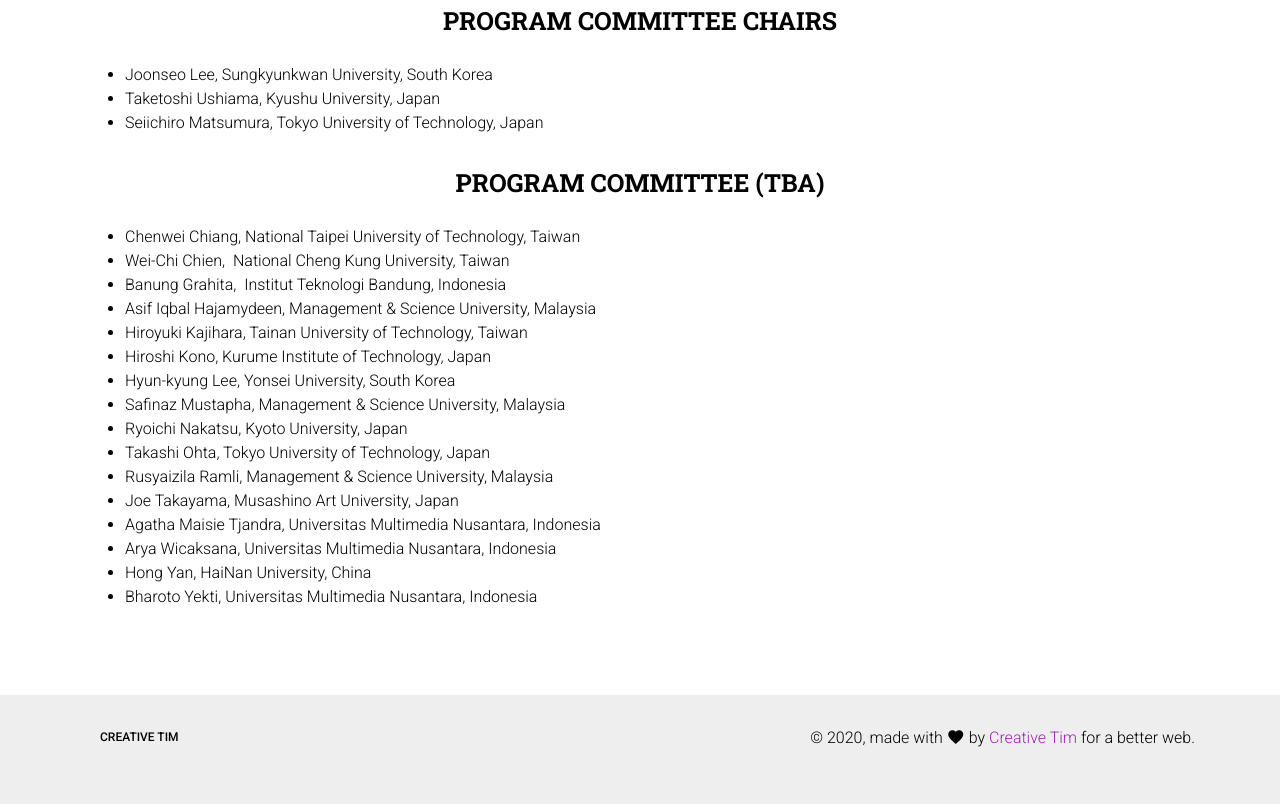
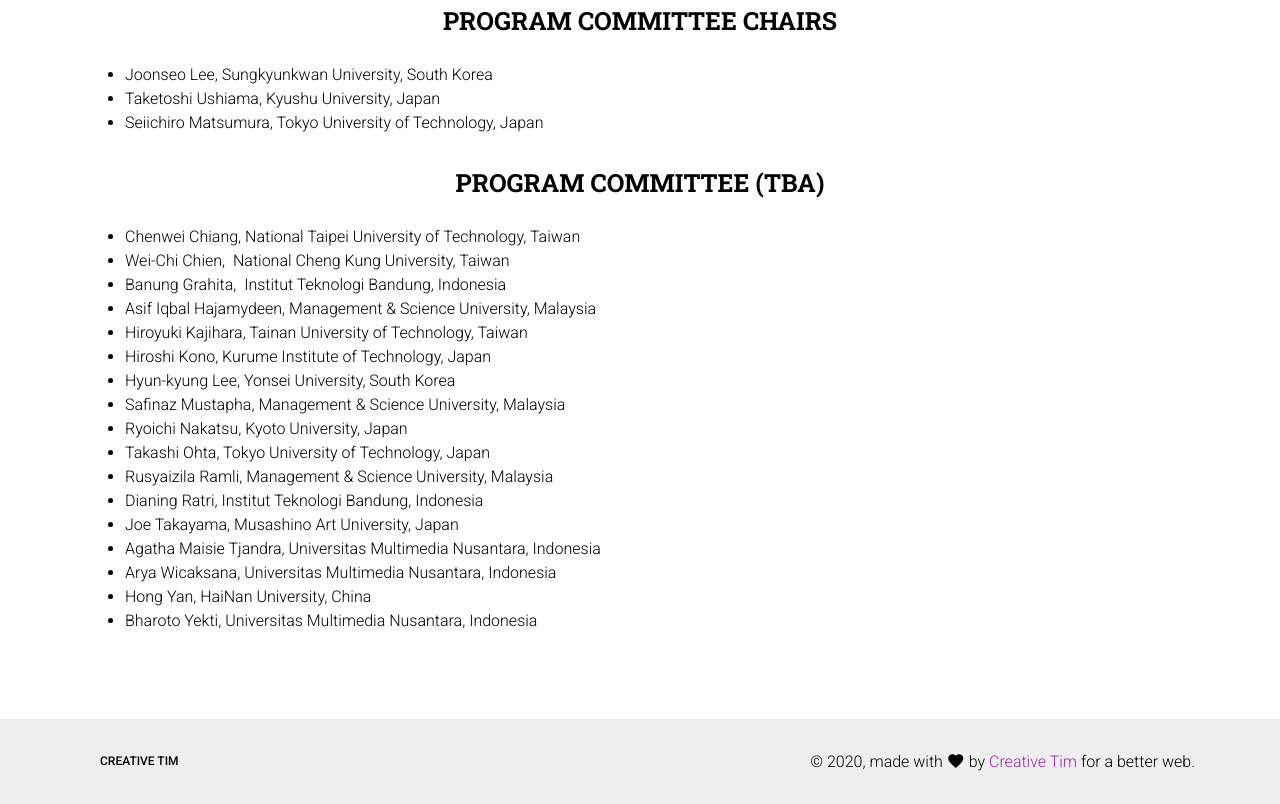
Before and after one commit to ushiama/ADADA2020, a plain HTML site: page index.html in a window 1280 px wide. Shown: the part 5711-6515 px from the top of the page. Before the commit the page ends 6491 px from the top, so only its background shows below. Drawn offline with Linux system fonts and the light colour scheme; some packages are replaced by stand-ins of ours.

Commit message:
PCにProf. Dianing Ratriを追加

```diff
--- a/index.html
+++ b/index.html
@@ -405,6 +405,7 @@
             <li>Ryoichi Nakatsu, Kyoto University, Japan</li>
             <li>Takashi Ohta, Tokyo University of Technology, Japan</li>
             <li>Rusyaizila Ramli, Management & Science University, Malaysia</li>
+            <li>Dianing Ratri, Institut Teknologi Bandung, Indonesia</li>
             <li>Joe Takayama, Musashino Art University, Japan</li>
             <li>Agatha Maisie Tjandra, Universitas Multimedia Nusantara, Indonesia </li>
             <li>Arya Wicaksana, Universitas Multimedia Nusantara, Indonesia</li>
```
